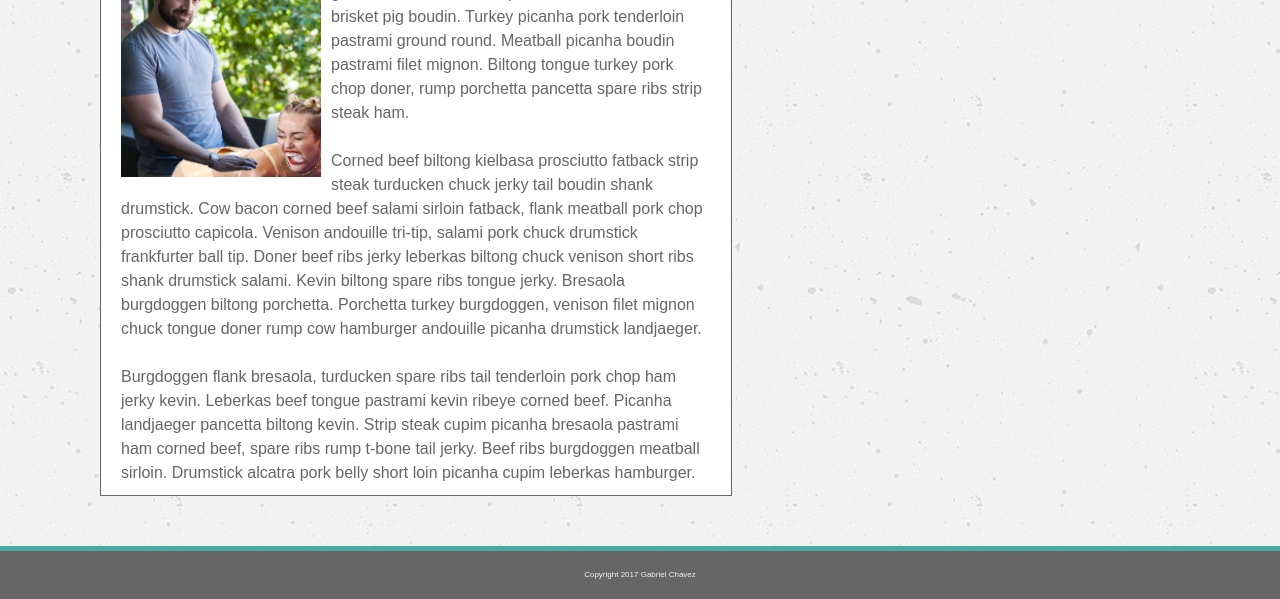
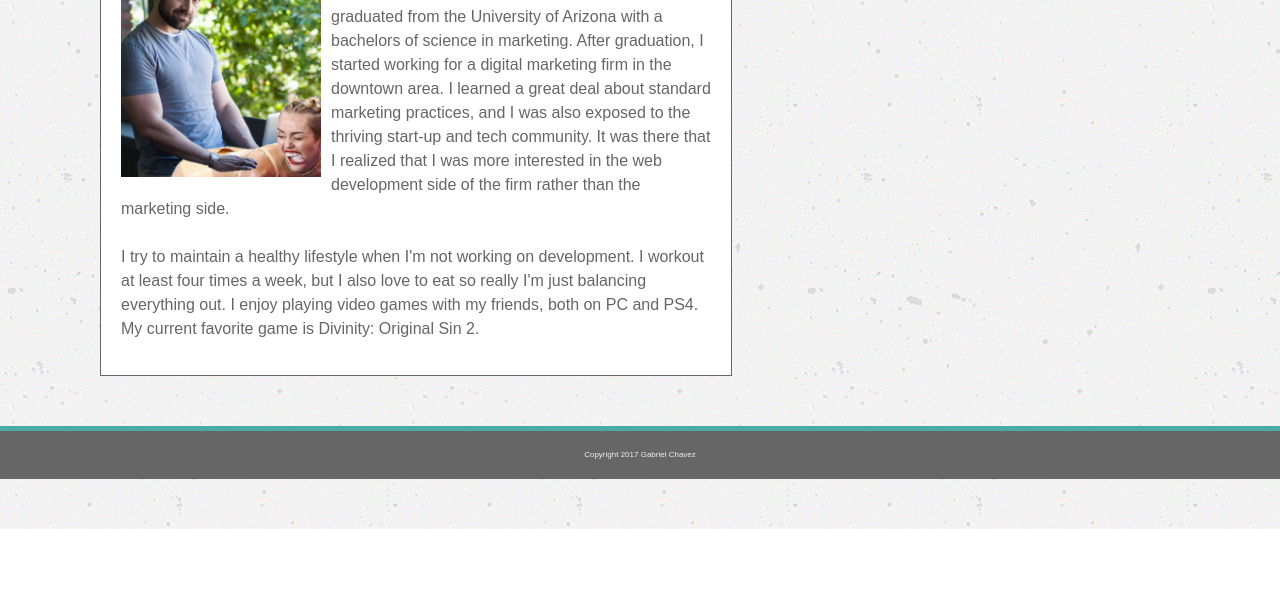
Before and after one commit to grchavez/Basic-Portfolio, a plain HTML site: page index.html in a window 1280 px wide. Shown: the part 271-870 px from the top of the page. After the commit the page ends 800 px from the top, so only its background shows below. Drawn offline with Linux system fonts and the light colour scheme.

Commit message:
added content to index.html

```diff
--- a/index.html
+++ b/index.html
@@ -30,13 +30,10 @@
 
 	<img src="images/gabe.png" class="profile-pic" alt="Mountain View" width="200" height="220">
 
-	<p>Spicy jalapeno bacon ipsum dolor amet beef biltong ground round, drumstick picanha kielbasa shankle brisket pig boudin. Turkey picanha pork tenderloin pastrami ground round. Meatball picanha boudin pastrami filet mignon. Biltong tongue turkey pork chop doner, rump porchetta pancetta spare ribs strip steak ham.</p>
+	<p>My name is Gabriel Chavez, but you can call me Gabe.  I was born and raised in Tucson, Arizona and graduated from the University of Arizona with a bachelors of science in marketing.  After graduation, I started working for a digital marketing firm in the downtown area.  I learned a great deal about standard marketing practices, and I was also exposed to the thriving start-up and tech community.  It was there that I realized that I was more interested in the web development side of the firm rather than the marketing side.</p>
 	<br>
-
-	<p>Corned beef biltong kielbasa prosciutto fatback strip steak turducken chuck jerky tail boudin shank drumstick. Cow bacon corned beef salami sirloin fatback, flank meatball pork chop prosciutto capicola. Venison andouille tri-tip, salami pork chuck drumstick frankfurter ball tip. Doner beef ribs jerky leberkas biltong chuck venison short ribs shank drumstick salami. Kevin biltong spare ribs tongue jerky. Bresaola burgdoggen biltong porchetta. Porchetta turkey burgdoggen, venison filet mignon chuck tongue doner rump cow hamburger andouille picanha drumstick landjaeger.</p>
+	<p>I try to maintain a healthy lifestyle when I'm not working on development.  I workout at least four times a week, but I also love to eat so really I'm just balancing everything out.  I enjoy playing video games with my friends, both on PC and PS4.  My current favorite game is Divinity: Original Sin 2.</p>
 	<br>
-
-	<p>Burgdoggen flank bresaola, turducken spare ribs tail tenderloin pork chop ham jerky kevin. Leberkas beef tongue pastrami kevin ribeye corned beef. Picanha landjaeger pancetta biltong kevin. Strip steak cupim picanha bresaola pastrami ham corned beef, spare ribs rump t-bone tail jerky. Beef ribs burgdoggen meatball sirloin. Drumstick alcatra pork belly short loin picanha cupim leberkas hamburger.</p>
 	</div>
 <div id="connect">
 	<h3>Connect With Me</h3>
```
